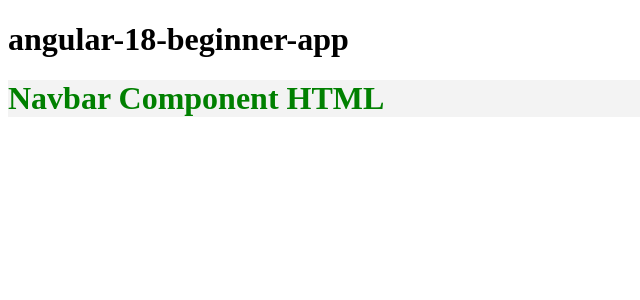
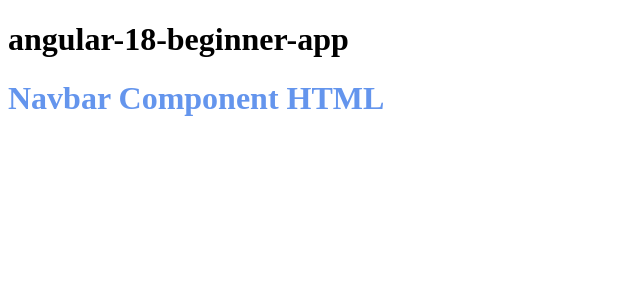
Before and after one commit to janaka120/angular18-project, an Angular app: page / in a window 1280 px wide. Shown: the top 300 px of the page, without its empty margins (0-640 px from the left). Built offline with nearby package versions, Linux system fonts and the light colour scheme.

Commit message:
add css file to navbar component

```diff
--- /dev/null
+++ b/src/app/navbar/navbar.component.css
@@ -0,0 +1,3 @@
+h1 {
+    color: cornflowerblue;
+}
--- a/src/app/navbar/navbar.component.ts
+++ b/src/app/navbar/navbar.component.ts
@@ -6,11 +6,12 @@ import { Component } from "@angular/core";
     // template: `<h1>App Navbar</h1>
     //             <p>paragraph</p>
     //             <button>Submit</button>`,
-    styles: `h1{
-                color: green;
-                background-color: #f3f3f3
-    }`,
-    templateUrl: './navbar.component.html'
+    // styles: `h1{
+    //             color: green;
+    //             background-color: #f3f3f3
+    // }`,
+    templateUrl: './navbar.component.html',
+    styleUrl: './navbar.component.css'
 })
 
 export class AppNavbar {
```
